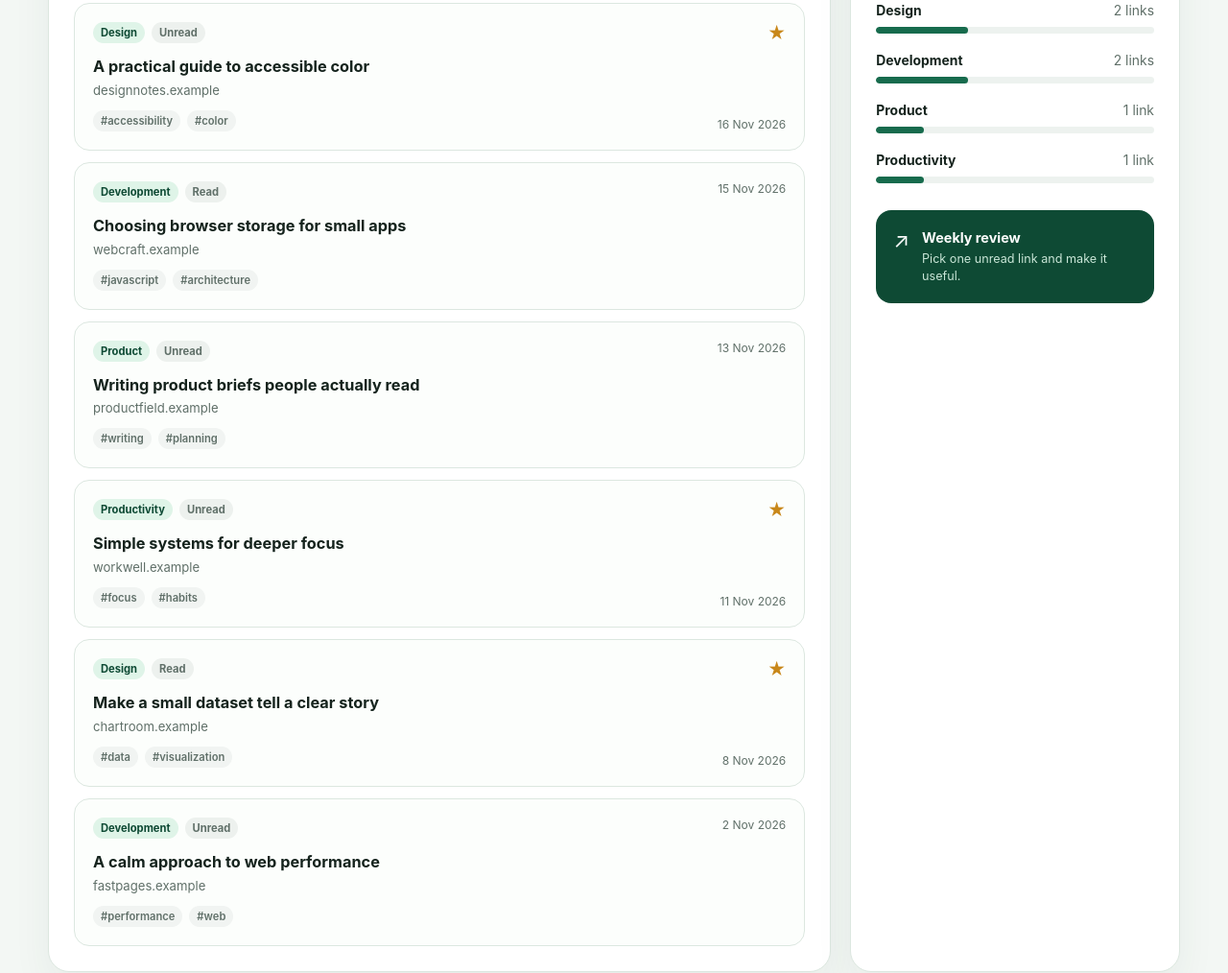
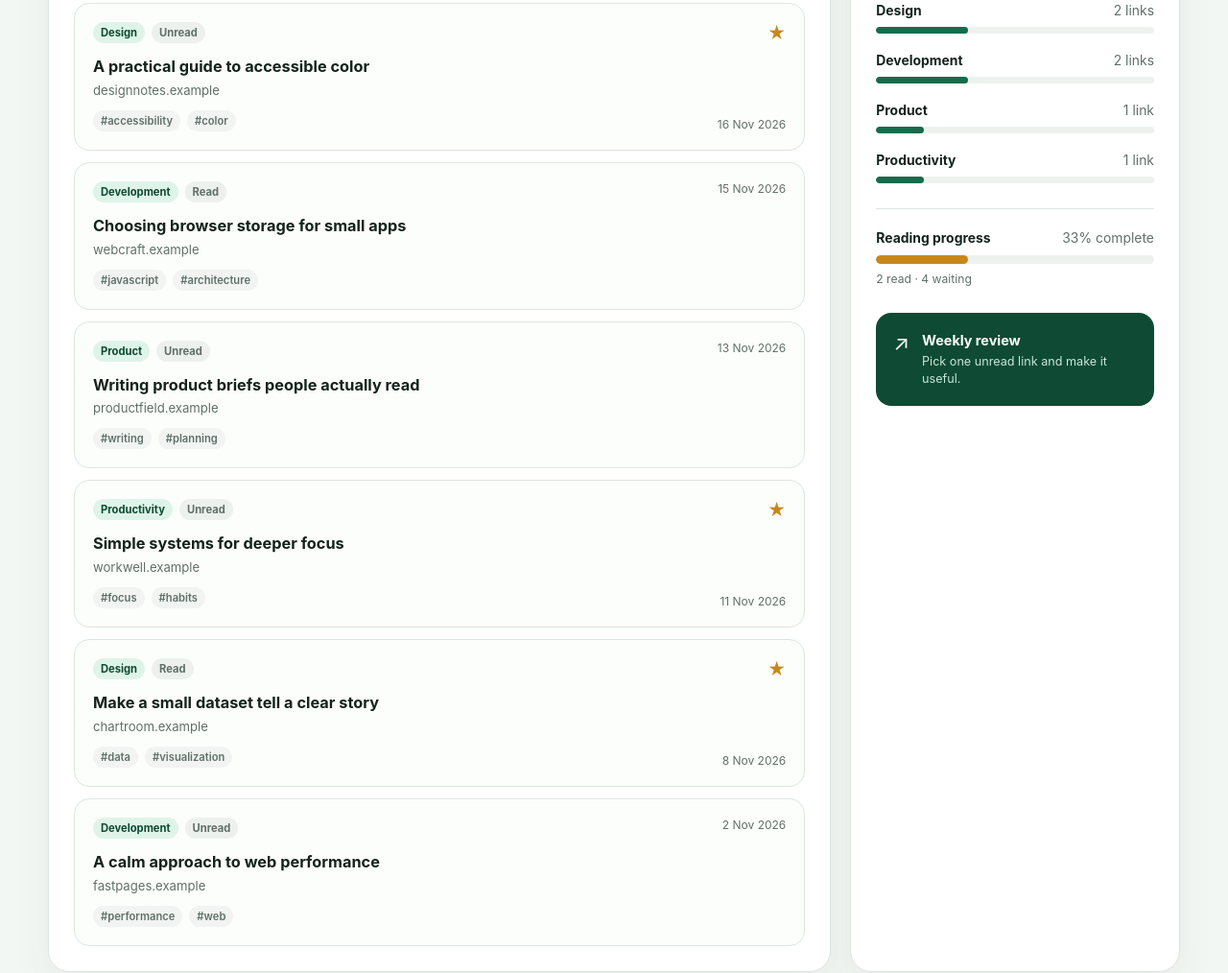
Before and after one commit to chocoHacks33/bookmark-beacon-dashboard, a website: page index.html in a window 1280 px wide. Shown: the part 733-1747 px from the top of the page at 96% size. Drawn offline with Linux system fonts and the light colour scheme.

Commit message:
feat: show bookmark reading progress

```diff
--- a/app.js
+++ b/app.js
@@ -149,6 +149,30 @@ function collectionMarkup(items) {
     .join("");
 }
 
+function readingProgressMarkup(items) {
+  const readCount = items.filter((bookmark) => bookmark.read).length;
+  const total = items.length;
+  const percentage = total ? Math.round((readCount / total) * 100) : 0;
+
+  return `
+    <div class="reading-progress__heading">
+      <strong>Reading progress</strong>
+      <span>${percentage}% complete</span>
+    </div>
+    <div
+      class="reading-progress__track"
+      role="progressbar"
+      aria-label="${readCount} of ${total} bookmarks read"
+      aria-valuemin="0"
+      aria-valuemax="${total}"
+      aria-valuenow="${readCount}"
+    >
+      <span style="width: ${percentage}%"></span>
+    </div>
+    <p>${readCount} read · ${total - readCount} waiting</p>
+  `;
+}
+
 function renderDashboard(items = bookmarks) {
   const summary = summarizeBookmarks(items);
   document.querySelector("#bookmark-count").textContent = summary.total;
@@ -160,6 +184,8 @@ function renderDashboard(items = bookmarks) {
     .map(bookmarkCardMarkup)
     .join("");
   document.querySelector("#collection-list").innerHTML = collectionMarkup(items);
+  document.querySelector("#reading-progress").innerHTML =
+    readingProgressMarkup(items);
 }
 
 if (typeof document !== "undefined") {
@@ -172,6 +198,7 @@ if (typeof module !== "undefined") {
     bookmarks,
     collectionMarkup,
     formatDate,
+    readingProgressMarkup,
     summarizeBookmarks,
     summarizeCollections,
   };
--- a/index.html
+++ b/index.html
@@ -79,6 +79,7 @@
               </div>
             </div>
             <div id="collection-list" class="collection-list"></div>
+            <div id="reading-progress" class="reading-progress"></div>
             <div class="review-card">
               <span aria-hidden="true">↗</span>
               <div>
--- a/styles.css
+++ b/styles.css
@@ -337,6 +337,44 @@ h1 {
   background: var(--accent);
 }
 
+.reading-progress {
+  margin-top: 26px;
+  padding-top: 22px;
+  border-top: 1px solid var(--line);
+}
+
+.reading-progress__heading {
+  display: flex;
+  justify-content: space-between;
+  gap: 12px;
+  margin-bottom: 10px;
+  font-size: 0.87rem;
+}
+
+.reading-progress__heading span,
+.reading-progress p {
+  color: var(--muted);
+}
+
+.reading-progress__track {
+  height: 9px;
+  overflow: hidden;
+  border-radius: 999px;
+  background: #edf2ef;
+}
+
+.reading-progress__track span {
+  display: block;
+  height: 100%;
+  border-radius: inherit;
+  background: var(--gold);
+}
+
+.reading-progress p {
+  margin: 8px 0 0;
+  font-size: 0.76rem;
+}
+
 .review-card {
   display: flex;
   gap: 13px;
```
Also changed, not shown: tests/app.test.js (+19 -0 lines).
